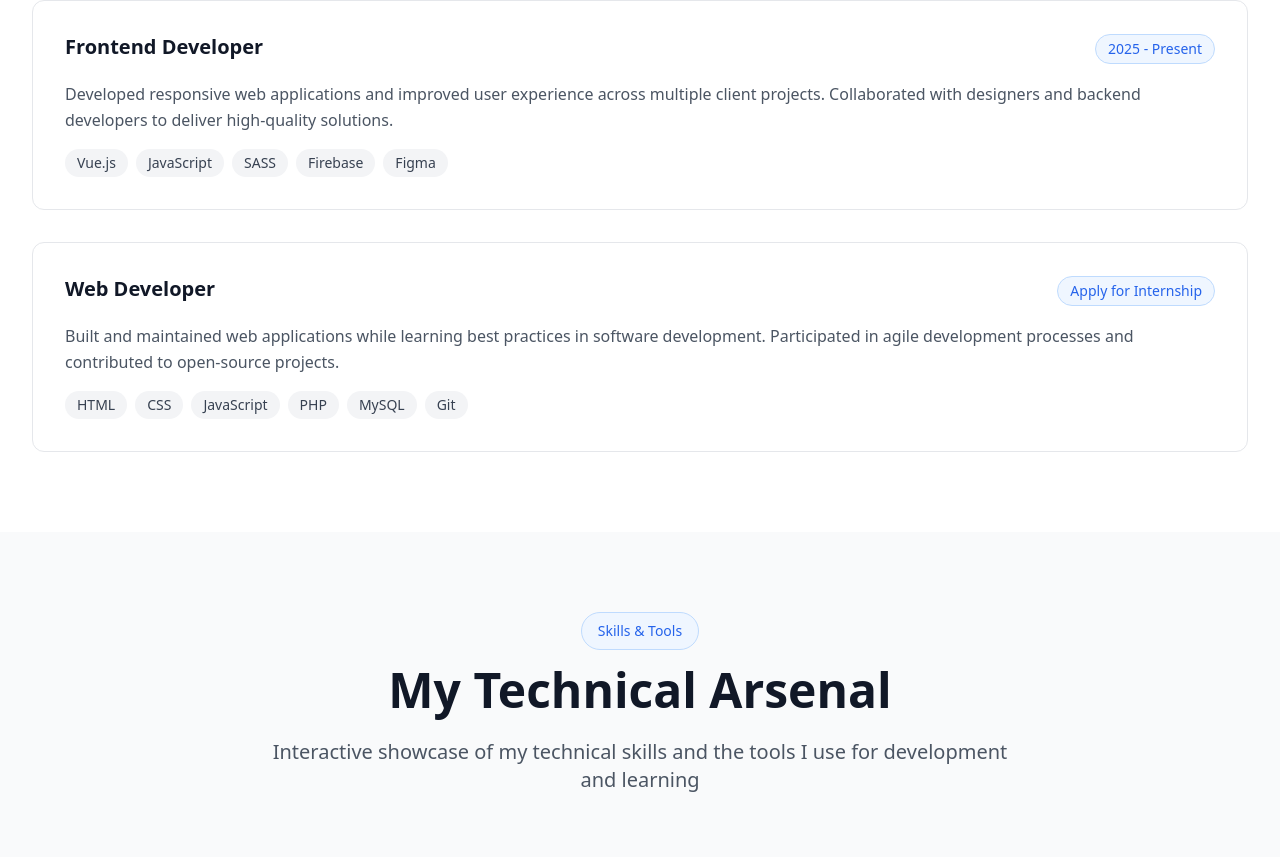
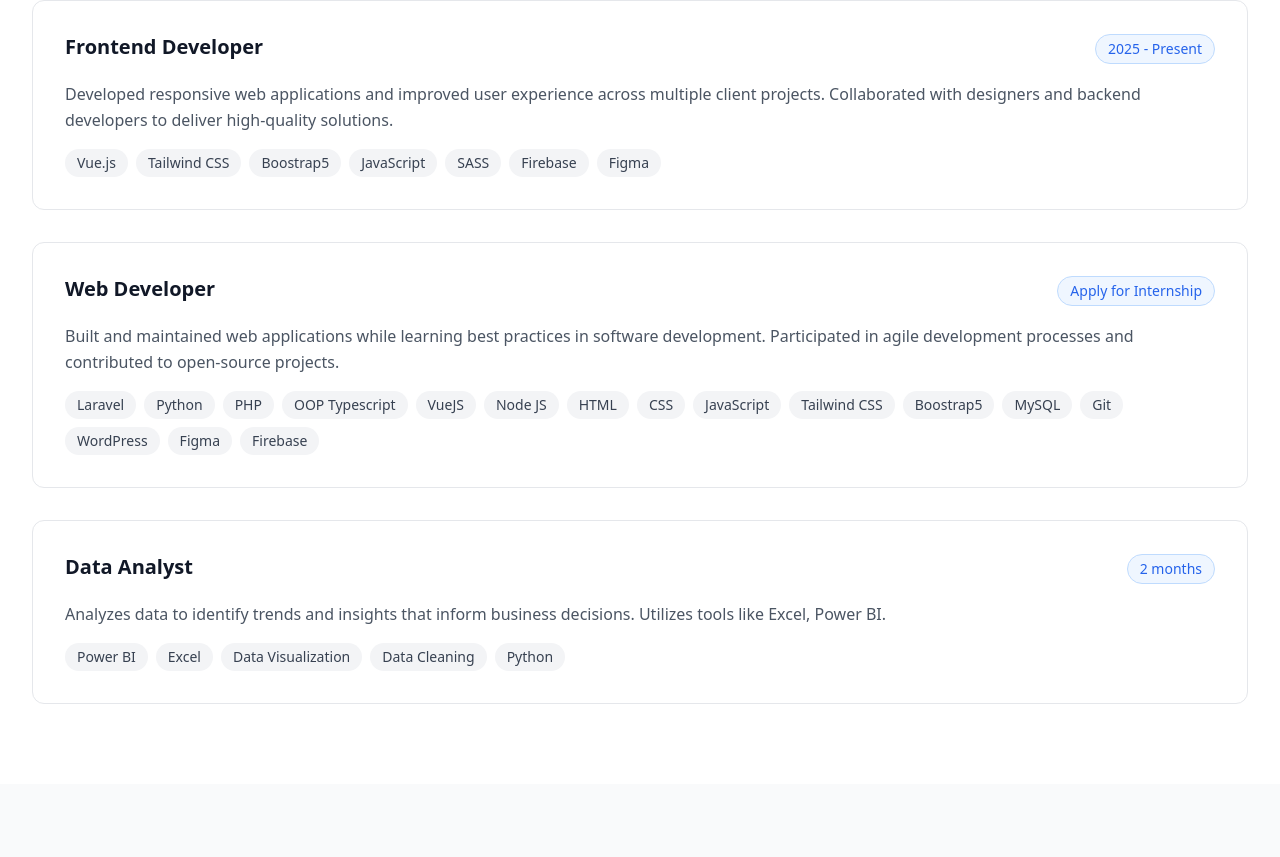
Before and after one commit to sovan-souern/Portfolio-about-me, a Vue app: page / in a window 1280 px wide. Shown: the part 1980-2837 px from the top of the page. Built offline with nearby package versions, Linux system fonts and the light colour scheme.

Commit message:
add about me

```diff
--- a/src/views/AboutView.vue
+++ b/src/views/AboutView.vue
@@ -78,7 +78,7 @@ const experience = [
     company: '',
     period: '2025 - Present',
     description: 'Lead development of enterprise web applications, mentor junior developers, and architect scalable solutions using modern technologies. Responsible for code reviews, technical decisions, and project planning.',
-    technologies: ['Node.js', 'AWS', 'Deploy', 'MySQL', 'TypeScript']
+    technologies: ['Laravel','PHP','Node.js', 'AWS', 'Deploy', 'MySQL', 'TypeScript','Python','MysQL']
   },
   {
     id: 2,
@@ -86,7 +86,7 @@ const experience = [
     company: '',
     period: '2025 - Present',
     description: 'Developed responsive web applications and improved user experience across multiple client projects. Collaborated with designers and backend developers to deliver high-quality solutions.',
-    technologies: ['Vue.js', 'JavaScript', 'SASS', 'Firebase', 'Figma']
+    technologies: ['Vue.js','Tailwind CSS','Boostrap5','JavaScript', 'SASS', 'Firebase', 'Figma']
   },
   {
     id: 3,
@@ -94,7 +94,15 @@ const experience = [
     company: '',
     period: 'Apply for Internship',
     description: 'Built and maintained web applications while learning best practices in software development. Participated in agile development processes and contributed to open-source projects.',
-    technologies: ['HTML', 'CSS', 'JavaScript', 'PHP', 'MySQL', 'Git']
+    technologies: ['Laravel','Python','PHP','OOP Typescript','VueJS','Node JS','HTML', 'CSS', 'JavaScript', 'Tailwind CSS','Boostrap5', 'MySQL', 'Git','WordPress','Figma', 'Firebase']
+  },
+  {
+    id: 4,
+    position: 'Data Analyst',
+    company: '',
+    period: '2 months',
+    description: 'Analyzes data to identify trends and insights that inform business decisions. Utilizes tools like Excel, Power BI.',
+    technologies: ['Power BI','Excel','Data Visualization', 'Data Cleaning', 'Python']
   }
 ]
 
```
